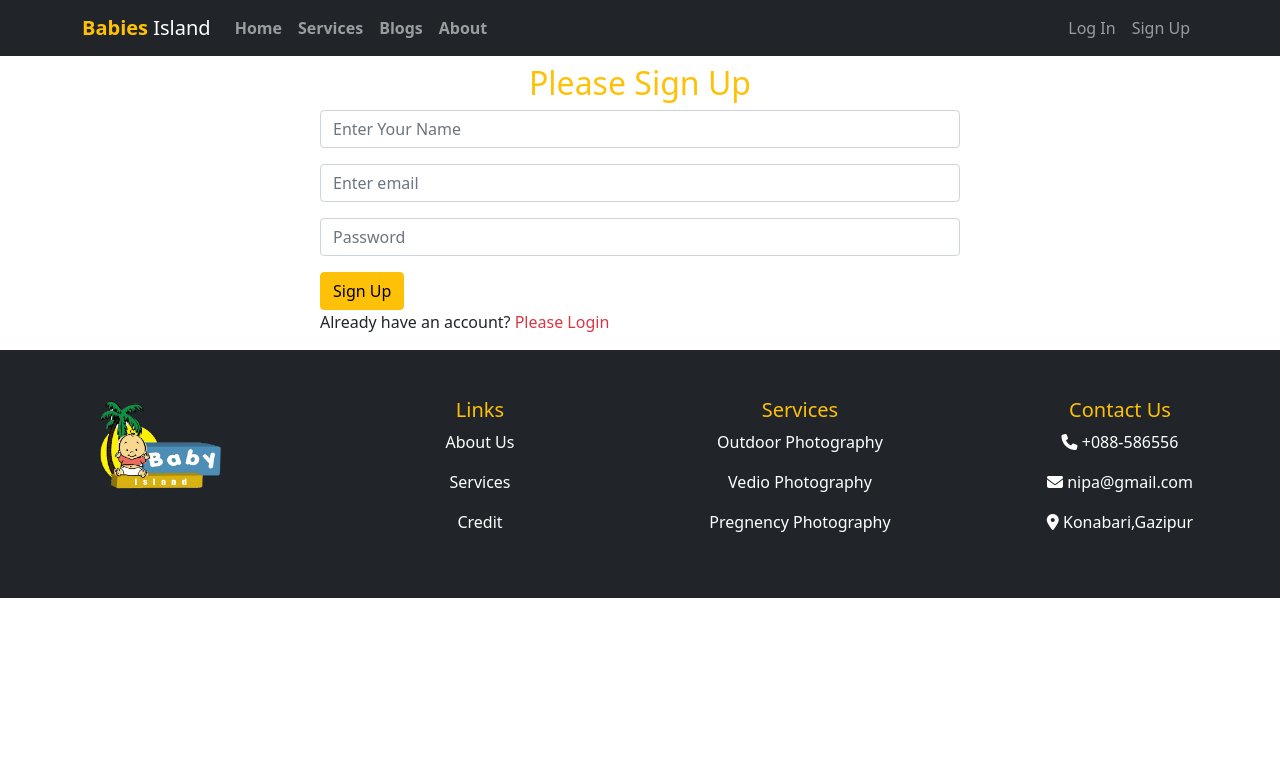
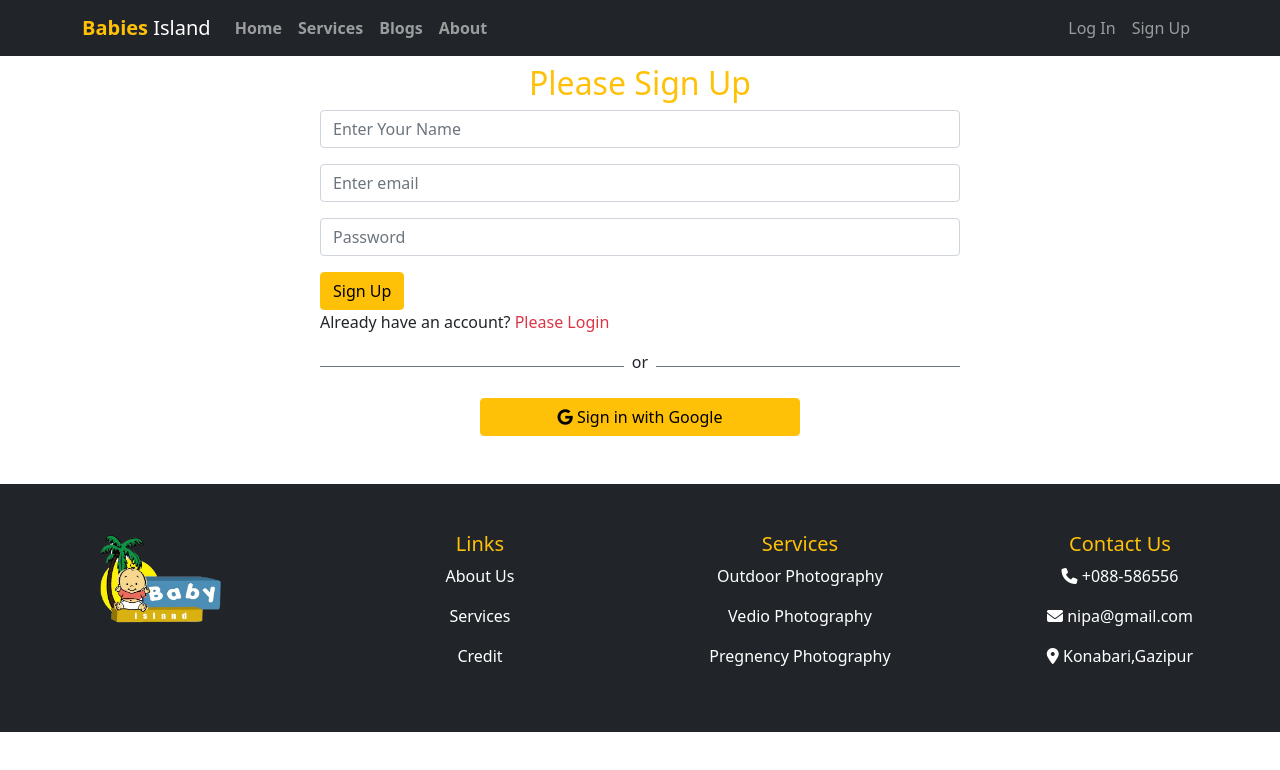
Before and after one commit to nipaaa/Independent-service-provider, a React (Create React App) app: page /signup in a window 1280 px wide. Shown: the top 770 px of the page. Built offline with nearby package versions, Linux system fonts and the light colour scheme; no server answers.

Commit message:
readme update and login signin error handle

```diff
--- a/src/pages/Login/Login/Login.js
+++ b/src/pages/Login/Login/Login.js
@@ -19,8 +19,17 @@ const Login = () => {
         signInWithEmailAndPassword,
         user,
         loading,
-        error,
+        error1,
       ] = useSignInWithEmailAndPassword(auth);
+      let errorMessage;
+
+    if (error1) {
+
+        errorMessage = <div>
+            <p className='text-danger'>Error: {error1?.message}</p>
+          </div>
+
+      }
 
       const [sendPasswordResetEmail, sending] = useSendPasswordResetEmail(auth);
 
@@ -72,9 +81,10 @@ const Login = () => {
                     Login
                 </Button>
             </Form>
+
             <p>New to this site? <Link to="/signup" onClick={navigateSignUp} className='text-danger pe-auto text-decoration-none' >Please Sign Up</Link> </p>
             <p>Forget Password?<button className='btn btn-link text-success pe-auto text-decoration-none' onClick={resetPassword}>Reset Password</button> </p>
-
+            {errorMessage}
             <SocialLogin></SocialLogin>
             <ToastContainer />
 
--- a/src/pages/Login/SignUp/SignUp.js
+++ b/src/pages/Login/SignUp/SignUp.js
@@ -3,6 +3,7 @@ import { Button, Form, Spinner } from 'react-bootstrap';
 import { Link, useNavigate } from 'react-router-dom';
 import { useCreateUserWithEmailAndPassword, useUpdateProfile } from 'react-firebase-hooks/auth';
 import auth from '../../../firebase.init';
+import SocialLogin from '../SocialLogin/SocialLogin';
 
 const SignUp = () => {
     const nameRef = useRef('');
@@ -43,7 +44,7 @@ const SignUp = () => {
     // }
 
     return (
-        <div className='w-50 mx-auto'>
+        <div className='w-50 mx-auto mb-5'>
         <h2 className='text-warning text-center mt-2'>Please Sign Up</h2>
       <Form onSubmit={handleSubmit}>
       <Form.Group className="mb-3" controlId="">
@@ -63,6 +64,8 @@ const SignUp = () => {
       </Form>
       <p>Already have an account? <Link to="/login" onClick={navigateLogin} className='text-danger pe-auto text-decoration-none' >Please Login</Link> </p>
 
+      <SocialLogin></SocialLogin>
+
   </div>
     );
 };
--- a/src/pages/Login/SocialLogin/SocialLogin.js
+++ b/src/pages/Login/SocialLogin/SocialLogin.js
@@ -1,5 +1,5 @@
 import React from 'react';
-import { Button } from 'react-bootstrap';
+import { Button, Spinner } from 'react-bootstrap';
 import { useSignInWithGoogle } from 'react-firebase-hooks/auth';
 import { useNavigate } from 'react-router-dom';
 import auth from '../../../firebase.init';
@@ -10,12 +10,14 @@ const SocialLogin = () => {
     let errorMessage;
 
     if (error) {
-
         errorMessage = <div>
             <p className='text-danger'>Error: {error.message}</p>
           </div>
 
       }
+      if(loading){
+        return <Spinner animation="grow" variant="dark" />;
+    }
 
       if (user) {
           navigate('/home')
```
Also changed, not shown: 1 other file (tests, documents, lock files or other folders).
